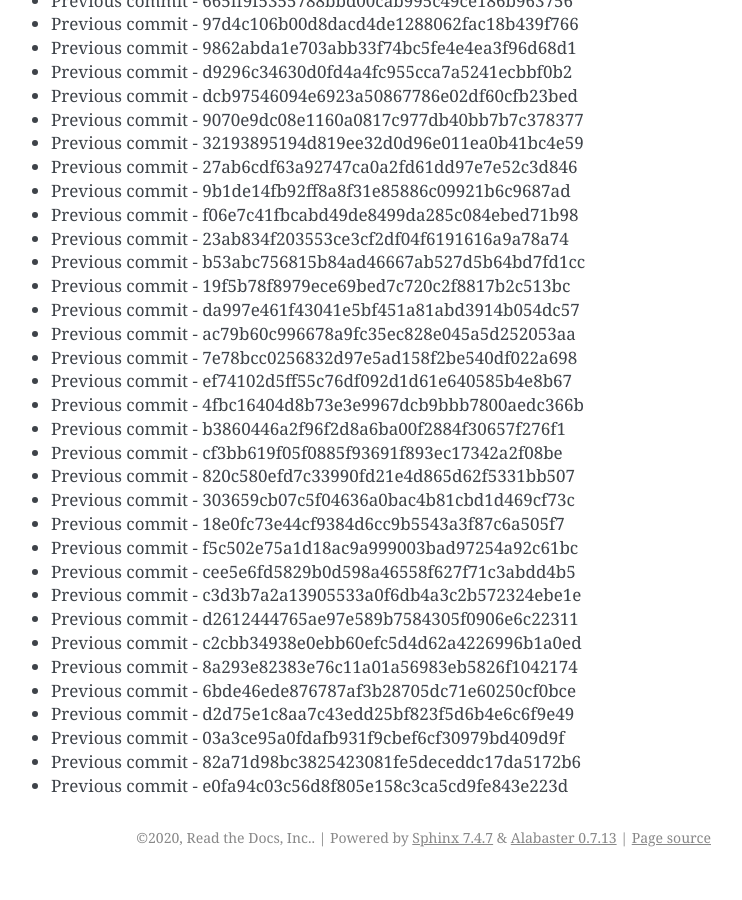
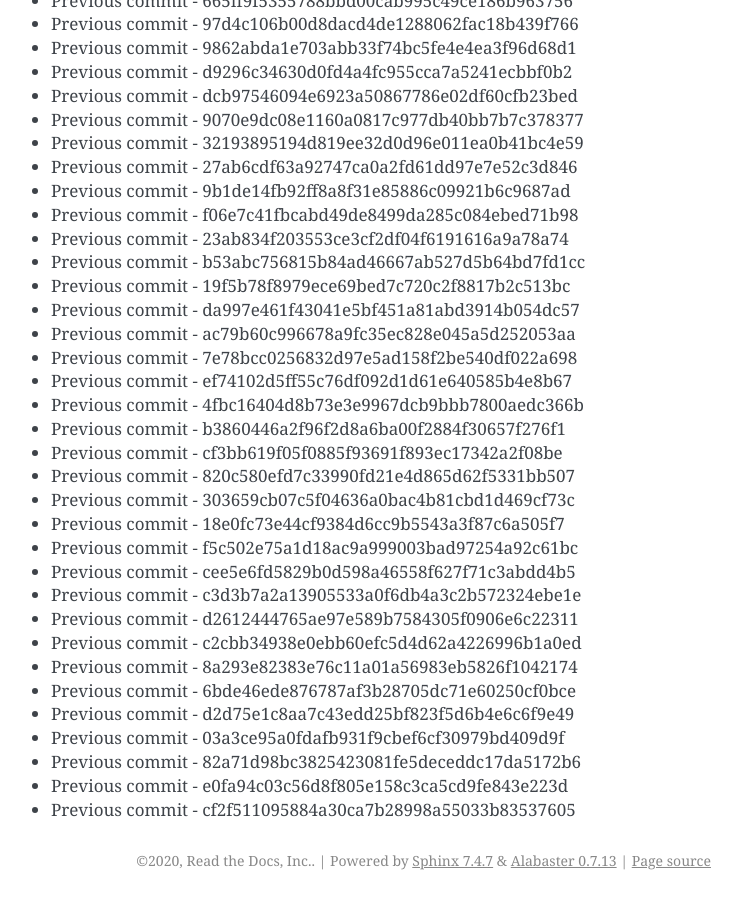
Before and after one commit to readthedocs/rtd-git-stresstest, a Sphinx documentation site: the page built from docs/updates.rst, in a window 1280 px wide and 900 px high, scrolled down 85824 px. Shown: the whole window, without its empty margins (399-1141 px from the left). Built offline with Sphinx 7.4.7, drawn with Linux system fonts in a browser that asks for light colours; before the commit the page ends 86701 px from its top, so only the background shows below that.

Commit message:
Generating commit from previous: cf2f511095884a30ca7b28998a55033b83537605

```diff
--- a/docs/updates.rst
+++ b/docs/updates.rst
@@ -3638,3 +3638,4 @@ It can be tested for any performance characteristics.
 * Previous commit - 03a3ce95a0fdafb931f9cbef6cf30979bd409d9f
 * Previous commit - 82a71d98bc3825423081fe5deceddc17da5172b6
 * Previous commit - e0fa94c03c56d8f805e158c3ca5cd9fe843e223d
+* Previous commit - cf2f511095884a30ca7b28998a55033b83537605
```
